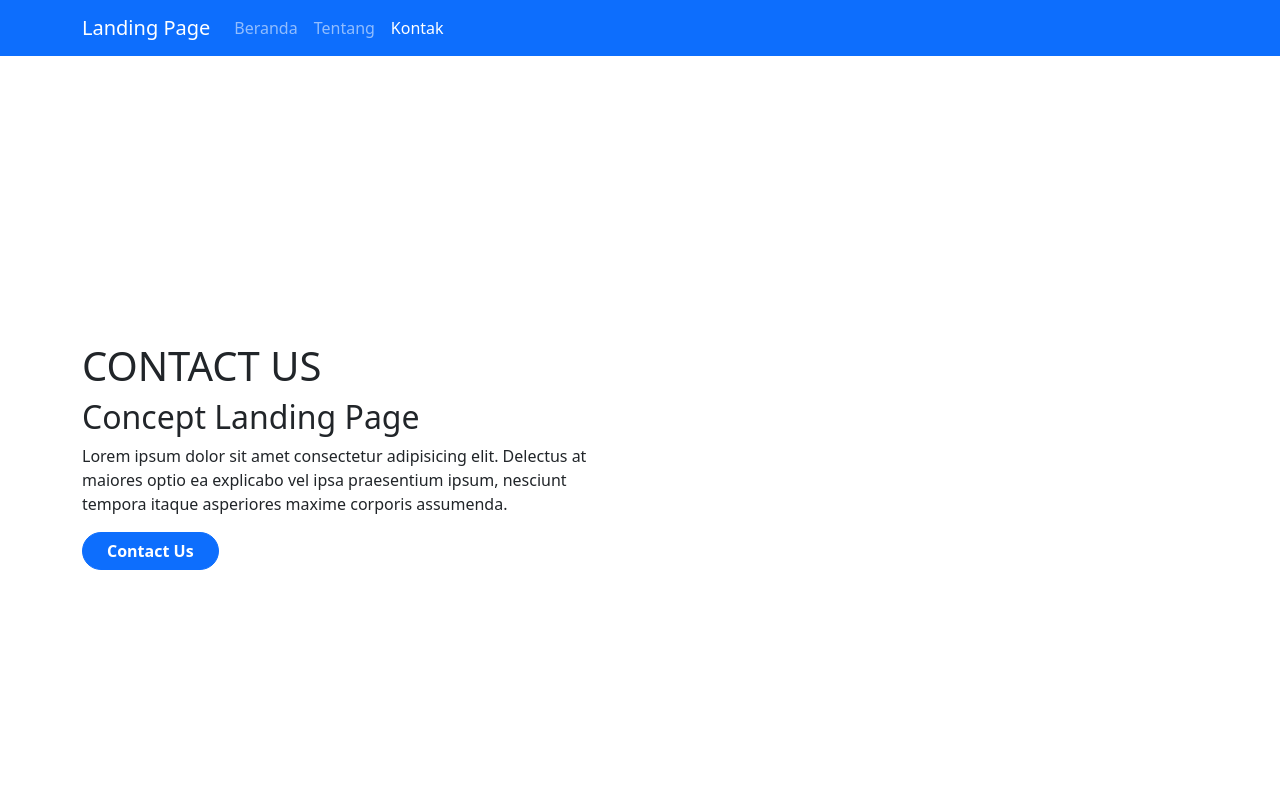
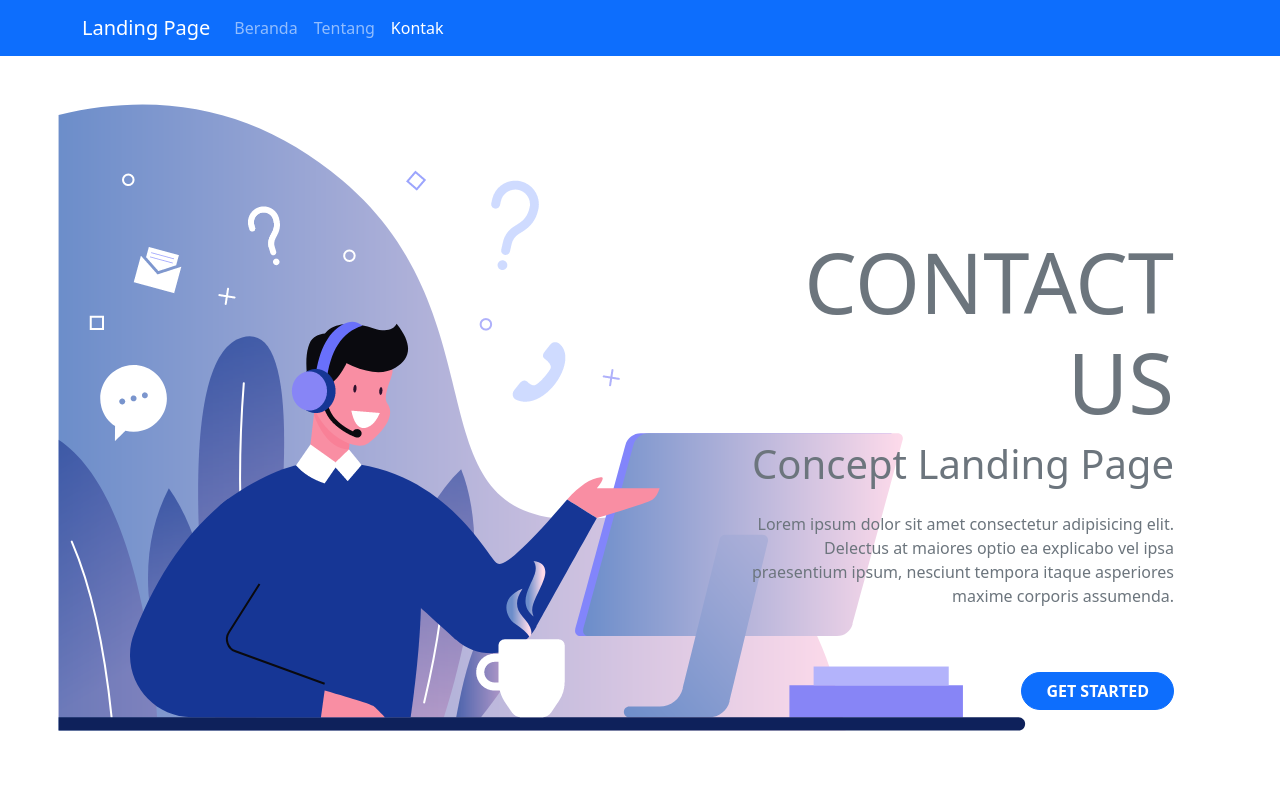
Before and after one commit to denz91/Landingpage, a React (Create React App) app: page /kontak in a window 1280 px wide. Shown: the top 800 px of the page. Built offline with nearby package versions, Linux system fonts and the light colour scheme.

Commit message:
penambahan kontak penambahan background, posisi text, posisi button

```diff
--- a/src/pages/Kontak.js
+++ b/src/pages/Kontak.js
@@ -1,22 +1,74 @@
 import React from "react";
-import { Row, Col, Button } from "react-bootstrap";
+import { Row, Col, Button, Form } from "react-bootstrap";
 
 const Kontak = () => {
   return (
-    <Row className="h-100">
-      <Col className="my-auto">
-        <h1>CONTACT US</h1>
-        <h2>Concept Landing Page</h2>
-        <p>
+    <Row>
+      <Row
+        className=" justify-content-end min-vh-100 py-5 mt-5"
+        style={{
+          backgroundImage: `url(/img/illu_kontak.png)`,
+          backgroundRepeat: "no-repeat",
+        }}
+      >
+        <Col className="mt-3 pt-3 " lg={5}>
+          <h1
+            className="mt-5 text-end text-muted"
+            style={{ fontSize: "5.2rem" }}
+          >
+            CONTACT US
+          </h1>
+          <h1 className="text-end text-muted">Concept Landing Page</h1>
+          <p className="text-end fs-6 mt-4 text-muted">
             Lorem ipsum dolor sit amet consectetur adipisicing elit. Delectus at
             maiores optio ea explicabo vel ipsa praesentium ipsum, nesciunt
             tempora itaque asperiores maxime corporis assumenda.
           </p>
-        <Button variant="primary" className="rounded-pill px-4 fs-6 fw-bold">
+          <Row className="justify-content-end">
+            <div className="d-flex justify-content-end">
+              <Button
+                variant="primary"
+                className="rounded-pill px-4 fs-6 fw-bold mt-5"
+              >
+                GET STARTED
+              </Button>
+            </div>
+          </Row>
+        </Col>
+        {/* <Col
+          style={{
+            backgroundImage: `url(/img/illu_kontak.png)`,
+            backgroundRepeat: "no-repeat",
+          }}
+          lg={8}
+        ></Col>
+        <Col className="mt-5 pt-5 ">
+          <h1 className="mt-5 text-end">CONTACT US</h1>
+          <h3 className="text-end">Concept Landing Page</h3>
+          <p className="text-end">
+            Lorem ipsum dolor sit amet consectetur adipisicing elit. Delectus at
+            maiores optio ea explicabo vel ipsa praesentium ipsum, nesciunt
+            tempora itaque asperiores maxime corporis assumenda.
+          </p>
+          <Row className="justify-content-end">
+            <Col lg={4} className="px-0">
+              <Button
+                variant="primary"
+                className="rounded-pill px-4 fs-6 fw-bold"
+              >
                 Contact Us
               </Button>
             </Col>
+          </Row>
+        </Col> */}
+      </Row>
+      <Row>
+        <Col>
+          <Form.Label htmlFor="input_text">Nama</Form.Label>
+          <Form.Control type="text" id="input_text" />
+        </Col>
         <Col></Col>
+      </Row>
     </Row>
   );
 };
```
Also changed, not shown: public/img/illu_kontak.png (added). Lines whose indentation alone changed are shown as unchanged.
